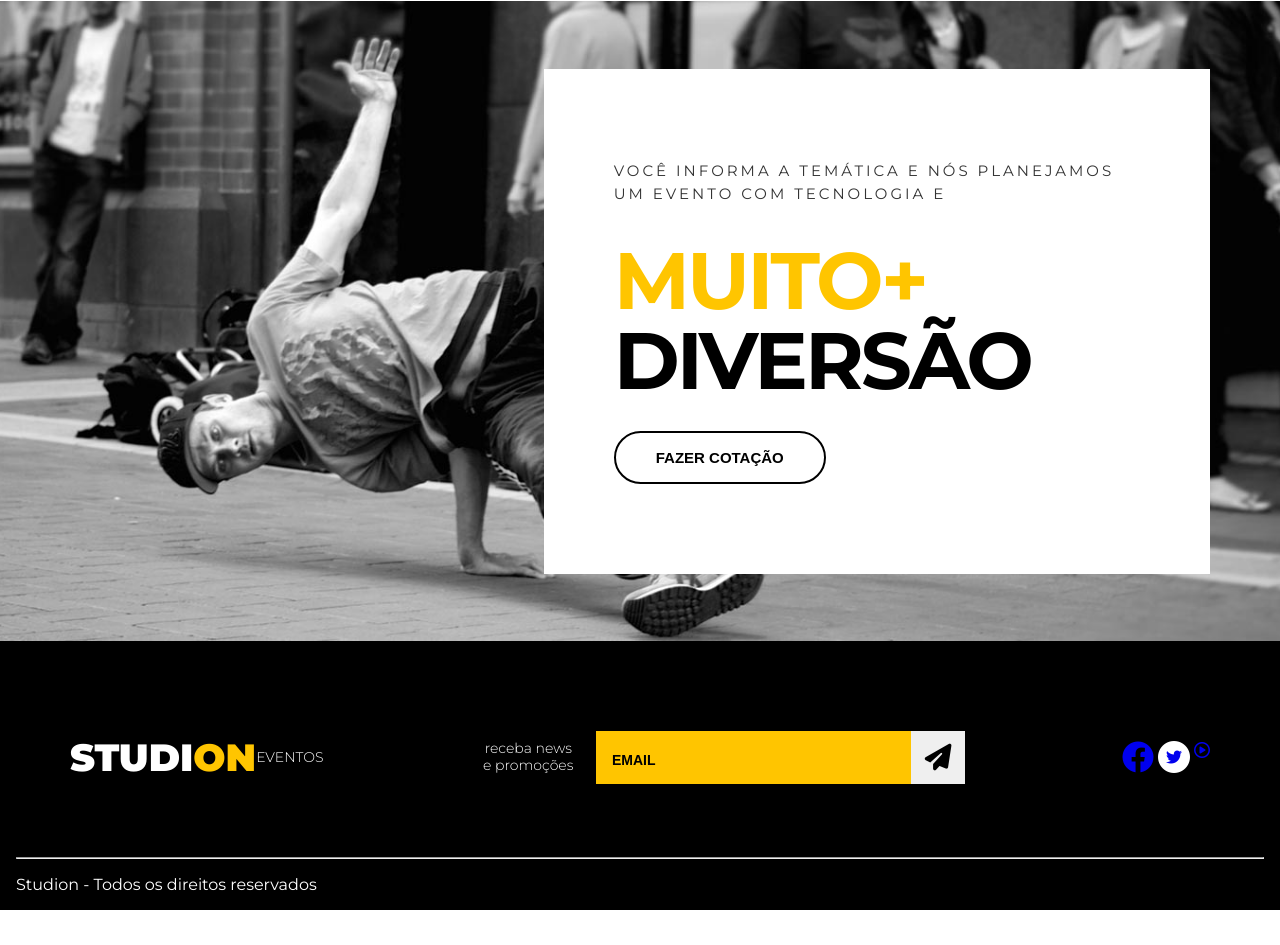
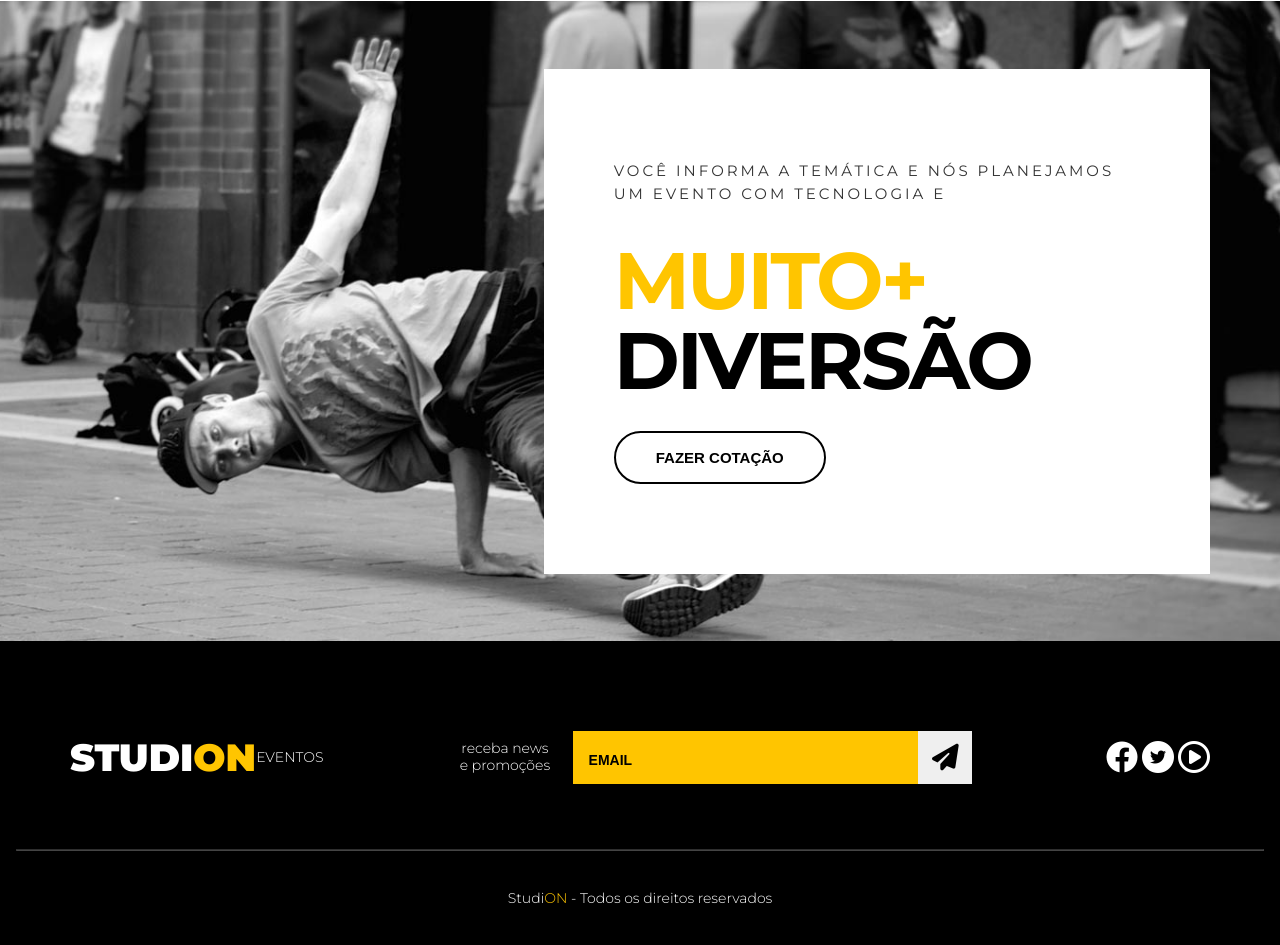
Before and after one commit to juanruthes/studion-projeto, a website: page src/index.html in a window 1280 px wide. Shown: the part 1676-2621 px from the top of the page. Before the commit the page ends 2586 px from the top, so only its background shows below. Drawn offline with Linux system fonts and the light colour scheme.

Commit message:
Aula 7 completa

```diff
--- a/src/index.html
+++ b/src/index.html
@@ -104,12 +104,12 @@
           <span class="logo-studion__subtitle">Eventos</span></h2>
         <form class="footer__form">
           <label for="email">receba news e promoções</label>
-          <fieldset>
+          <div class="footer__email">
             <input id="email" type="email" placeholder="email" />
             <button type="submit">
               <i class="fa-sharp fa-solid fa-paper-plane fa-2x"></i>
             </button>
-          </fieldset>
+          </div>
         </form>
         <ul class="footer__social">
           <li>
@@ -127,7 +127,7 @@
             </li>
           <li>
             <a href="https://youtube.com/" target="_blank">
-              <i class="fa-regular fa-circle-play "></i>
+              <i class="fa-regular fa-circle-play fa-2x"></i>
             </a>
           </li>
         </ul>
@@ -135,7 +135,7 @@
 
       <hr />
       <p>
-        <small class="logo--studion"></small>Studi<span>on</span> - Todos os direitos reservados</small>
+        <small class="logo--studion"></small>Studi<span class="copy--primary">on</span> - Todos os direitos reservados</small>
       </p>
     </footer>
   </body>
--- a/src/style.css
+++ b/src/style.css
@@ -326,10 +326,11 @@ h6{
     place-items: center;
     grid-template-columns: 9ch auto;
     gap: 1.25rem; /* Espaçamento entre o label e o input */
-
 }
 
-.footer__form fieldset{
+.footer__email{
+    display: grid;
+    grid-template-columns: auto 3.375rem;
     position: relative;
     border: unset;
     margin: 0;
@@ -364,17 +365,46 @@ h6{
     outline: unset;
 }
 
+.footer__form button{
+    cursor: pointer;
+    border: unset;
+    height: 100%;
+    transition: 0.3s all ease;
+    /* Alinha o botao de enviar com o input */
+}
+
+.footer__form button:hover{
+    color: #FFF;
+    background-color: var(--color-copy);
+}
 
 .footer__social{
     justify-self: end;
 }
 
+.footer__social a,
+.footer__social a:visited,
+.footer__social a:active
+{
+    color: #FFF;
+}
 
-.footer__form button{
-    border: unset;
-    width: 3.375rem;
-    height: 3.33rem;
-    position: absolute;
-    right: 0;
-    top: 0;
+.footer__social a i:nth-child(2){
+    color: #000;
 }
+
+.footer hr{
+    border-color: #FFF4;
+    margin: 0;
+}
+
+.footer p{
+    text-align: center;
+    font-size: .875rem;
+    font-weight: 300;
+    margin: 2.375rem 0;
+}
+
+.footer p span{
+    text-transform: uppercase;
+}
```
